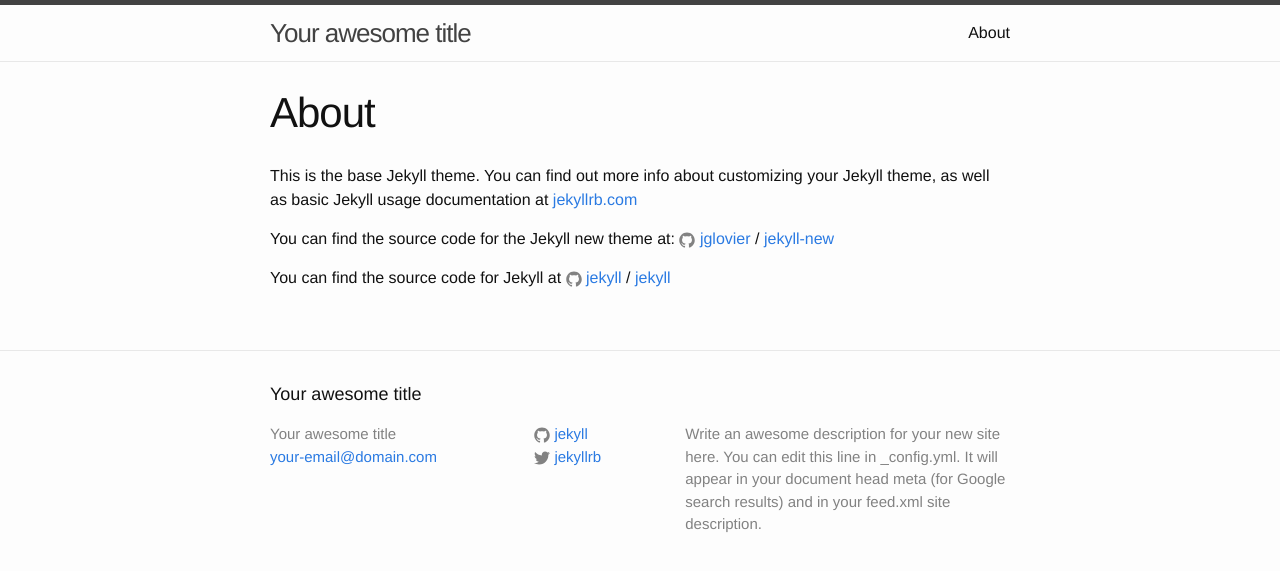
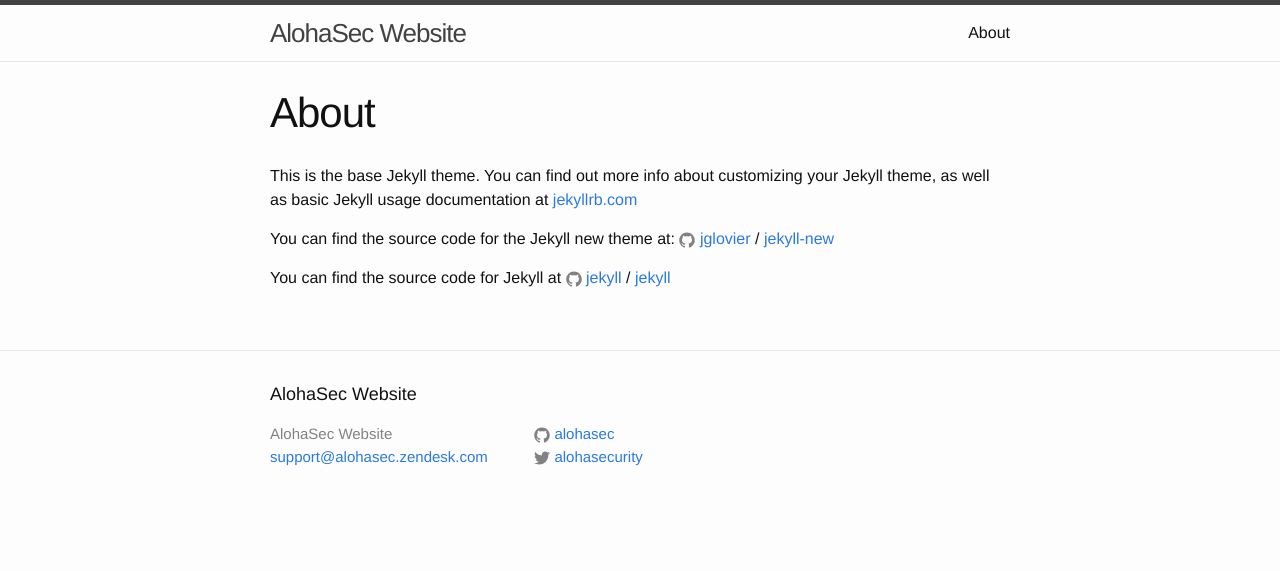
Before and after one commit to alohasec/alohasec-website, a Jekyll site: the page built from about.md, in a window 1280 px wide. Shown: the top 571 px of the page. Built offline with Jekyll 4.4.1, drawn with Linux system fonts in a browser that asks for light colours.

Commit message:
add jquery and csp

```diff
--- a/_config.yml
+++ b/_config.yml
@@ -6,16 +6,15 @@
 # 'jekyll serve'. If you change this file, please restart the server process.
 
 # Site settings
-title: Your awesome title
-email: your-email@domain.com
-description: > # this means to ignore newlines until "baseurl:"
-  Write an awesome description for your new site here. You can edit this
-  line in _config.yml. It will appear in your document head meta (for
-  Google search results) and in your feed.xml site description.
+title: AlohaSec Website
+email: support@alohasec.zendesk.com
+description: ""
 baseurl: "" # the subpath of your site, e.g. /blog
 url: "http://yourdomain.com" # the base hostname & protocol for your site
-twitter_username: jekyllrb
-github_username:  jekyll
+twitter_username: alohasecurity
+github_username:  alohasec
 
 # Build settings
 markdown: kramdown
+
+safe: true
--- a/_includes/footer.html
+++ b/_includes/footer.html
@@ -36,3 +36,5 @@
   </div>
 
 </footer>
+
+<script src="/js/google-analytics.js"></script>
--- a/_includes/head.html
+++ b/_includes/head.html
@@ -9,5 +9,6 @@
   <link rel="stylesheet" href="{{ "/css/main.css" | prepend: site.baseurl }}">
   <link rel="canonical" href="{{ page.url | replace:'index.html','' | prepend: site.baseurl | prepend: site.url }}">
   <link rel="alternate" type="application/rss+xml" title="{{ site.title }}" href="{{ "/feed.xml" | prepend: site.baseurl | prepend: site.url }}">
-  <script src="/js/google-analytics.js"></script>
+  <script   src="https://code.jquery.com/jquery-2.2.3.min.js"   integrity="sha256-a23g1Nt4dtEYOj7bR+vTu7+T8VP13humZFBJNIYoEJo="   crossorigin="anonymous"></script>
+  <meta http-equiv="content-security-policy" content="default-src https: 'self'; font-src data:; script-src https: 'self' about:; frame-src https: http://eventbrite.com; style-src https: 'self' 'unsafe-inline';">
 </head>
```
